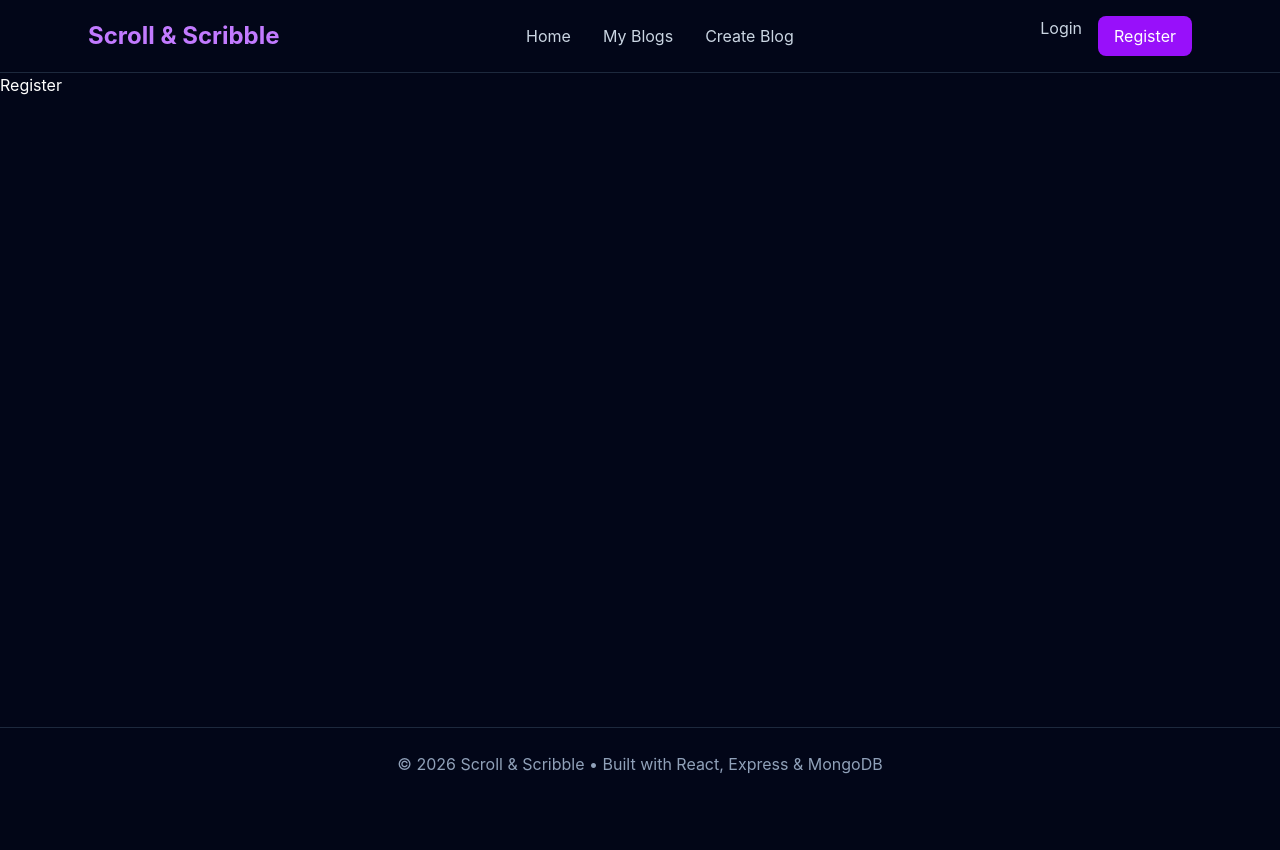
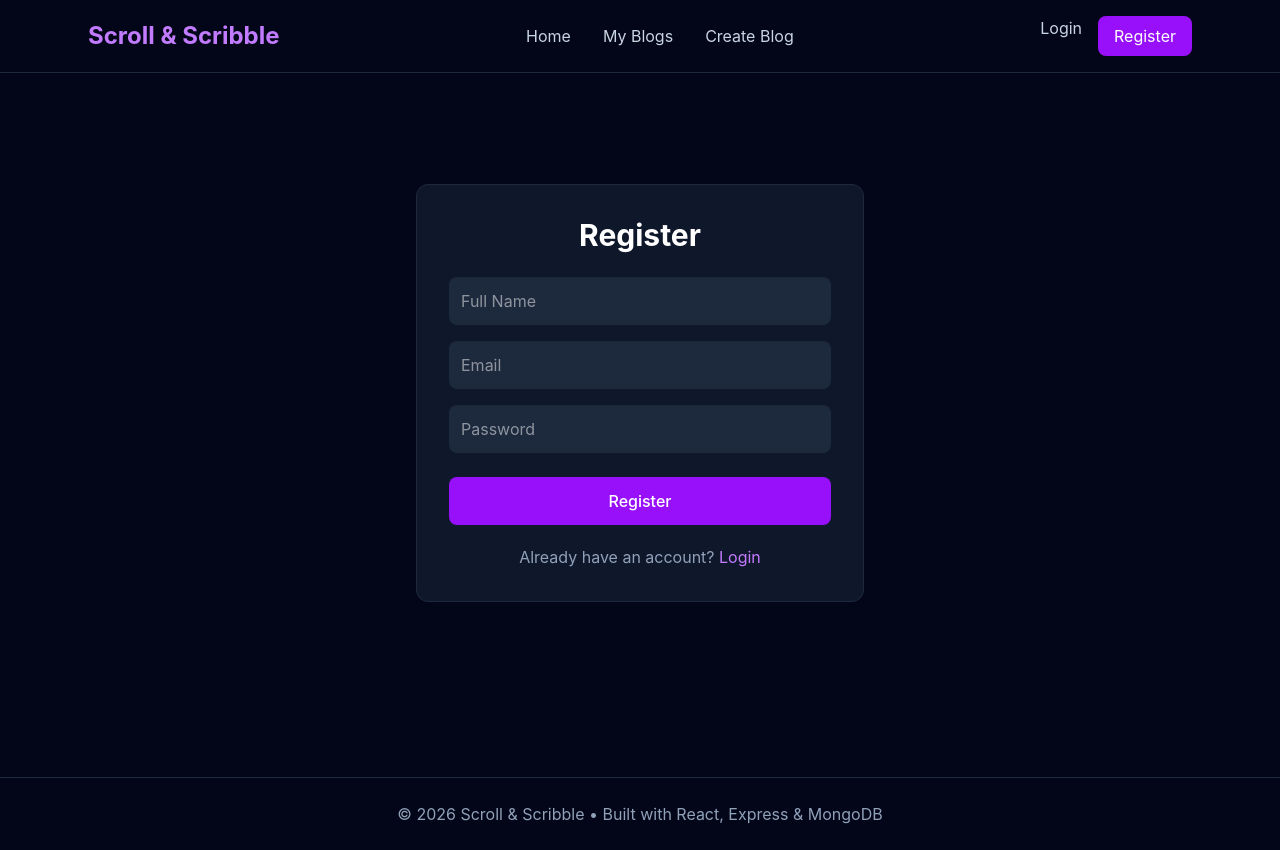
Before and after one commit to shauryasync/blog-frontend, a React (Vite) app: page /register in a window 1280 px wide. Before the commit the page ends 800 px from the top, so only its background shows below. Built offline with nearby package versions, Linux system fonts and the light colour scheme.

Commit message:
implement user registration & login page

```diff
--- a/src/pages/Login.jsx
+++ b/src/pages/Login.jsx
@@ -1,5 +1,67 @@
+import { useState } from "react";
+import { useNavigate, Link } from "react-router-dom";
+import api from "../services/api";
+
 const Login = () => {
-  return <h1>Login</h1>;
+  const navigate = useNavigate();
+
+  const [email, setEmail] = useState("");
+  const [password, setPassword] = useState("");
+
+  const handleLogin = async (e) => {
+    e.preventDefault();
+
+    try {
+      const response = await api.post("/users/login", {
+        email,
+        password,
+      });
+
+      localStorage.setItem("token", response.data.token);
+
+      navigate("/");
+    } catch (error) {
+      alert(error.response?.data?.message || "Login Failed");
+    }
+  };
+
+  return (
+    <div className="min-h-[80vh] flex items-center justify-center px-6">
+      <form
+        onSubmit={handleLogin}
+        className="bg-slate-900 border border-slate-800 rounded-xl p-8 w-full max-w-md"
+      >
+        <h1 className="text-3xl font-bold mb-6">Login</h1>
+
+        <input
+          type="email"
+          placeholder="Email"
+          className="w-full p-3 rounded-lg bg-slate-800 mb-4"
+          value={email}
+          onChange={(e) => setEmail(e.target.value)}
+        />
+
+        <input
+          type="password"
+          placeholder="Password"
+          className="w-full p-3 rounded-lg bg-slate-800 mb-6"
+          value={password}
+          onChange={(e) => setPassword(e.target.value)}
+        />
+
+        <button className="w-full bg-purple-600 hover:bg-purple-700 p-3 rounded-lg">
+          Login
+        </button>
+
+        <p className="mt-4 text-center text-slate-400">
+          Don't have an account?{" "}
+          <Link to="/register" className="text-purple-400">
+            Register
+          </Link>
+        </p>
+      </form>
+    </div>
+  );
 };
 
 export default Login;
--- a/src/pages/Register.jsx
+++ b/src/pages/Register.jsx
@@ -1,5 +1,77 @@
+import { useState } from "react";
+import { Link, useNavigate } from "react-router-dom";
+import api from "../services/api";
+
 const Register = () => {
-  return <h1>Register</h1>;
+  const navigate = useNavigate();
+
+  const [name, setName] = useState("");
+  const [email, setEmail] = useState("");
+  const [password, setPassword] = useState("");
+
+  const handleRegister = async (e) => {
+    e.preventDefault();
+
+    try {
+      await api.post("/users/register", {
+        name,
+        email,
+        password,
+      });
+
+      alert("Registration Successful!");
+
+      navigate("/login");
+    } catch (error) {
+      alert(error.response?.data?.message || "Registration Failed");
+    }
+  };
+
+  return (
+    <div className="min-h-[80vh] flex justify-center items-center px-6">
+      <form
+        onSubmit={handleRegister}
+        className="bg-slate-900 border border-slate-800 rounded-xl p-8 w-full max-w-md"
+      >
+        <h1 className="text-3xl font-bold mb-6 text-center">Register</h1>
+
+        <input
+          type="text"
+          placeholder="Full Name"
+          className="w-full p-3 mb-4 rounded-lg bg-slate-800 outline-none"
+          value={name}
+          onChange={(e) => setName(e.target.value)}
+        />
+
+        <input
+          type="email"
+          placeholder="Email"
+          className="w-full p-3 mb-4 rounded-lg bg-slate-800 outline-none"
+          value={email}
+          onChange={(e) => setEmail(e.target.value)}
+        />
+
+        <input
+          type="password"
+          placeholder="Password"
+          className="w-full p-3 mb-6 rounded-lg bg-slate-800 outline-none"
+          value={password}
+          onChange={(e) => setPassword(e.target.value)}
+        />
+
+        <button className="w-full bg-purple-600 hover:bg-purple-700 p-3 rounded-lg font-medium">
+          Register
+        </button>
+
+        <p className="text-center text-slate-400 mt-5">
+          Already have an account?{" "}
+          <Link to="/login" className="text-purple-400">
+            Login
+          </Link>
+        </p>
+      </form>
+    </div>
+  );
 };
 
 export default Register;
--- a/src/services/api.js
+++ b/src/services/api.js
@@ -4,4 +4,14 @@ const api = axios.create({
   baseURL: "http://localhost:5000/api",
 });
 
+api.interceptors.request.use((config) => {
+  const token = localStorage.getItem("token");
+
+  if (token) {
+    config.headers.Authorization = `Bearer ${token}`;
+  }
+
+  return config;
+});
+
 export default api;
```
